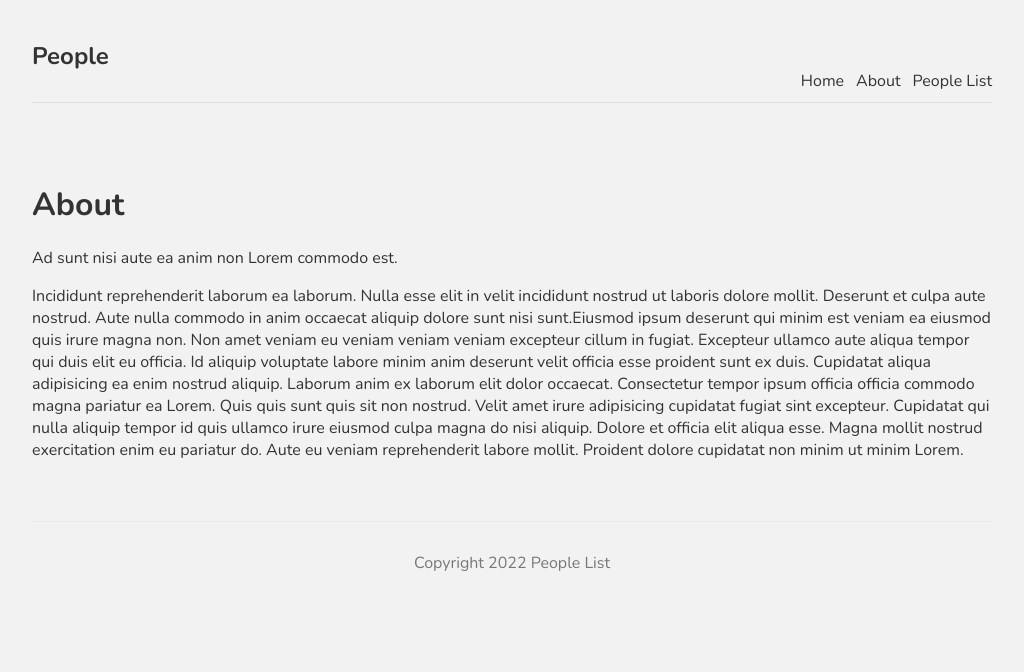
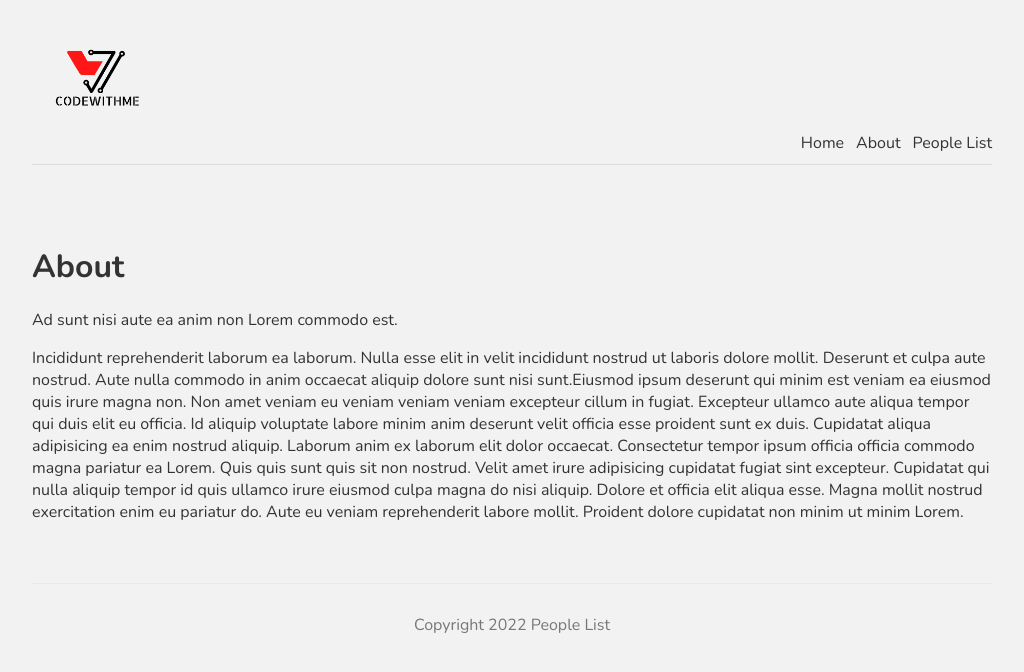
Before and after one commit to SabeloX/Data-Fetching-Using-NextJS, a Next.js app: page /about in a window 1280 px wide. Shown: the top 672 px of the page, without its empty margins (128-1152 px from the left). Built offline with nearby package versions, Linux system fonts and the light colour scheme.

Commit message:
Added a logo using next Image

```diff
--- a/components/navbar.js
+++ b/components/navbar.js
@@ -1,10 +1,15 @@
+import Image from "next/image"
 import Link from "next/link"
 
 export const Navbar = () => {
     return (
         <nav>
             <div className="logo">
-                <h1>People</h1>
+                <Image
+                    src="/logo.png"
+                    width={128}
+                    height={128}
+                />
             </div>
             <Link href="/">Home</Link>
             <Link href="/about">About</Link>
```
Also changed, not shown: public/logo.png (added), public/vercel.svg (deleted).
